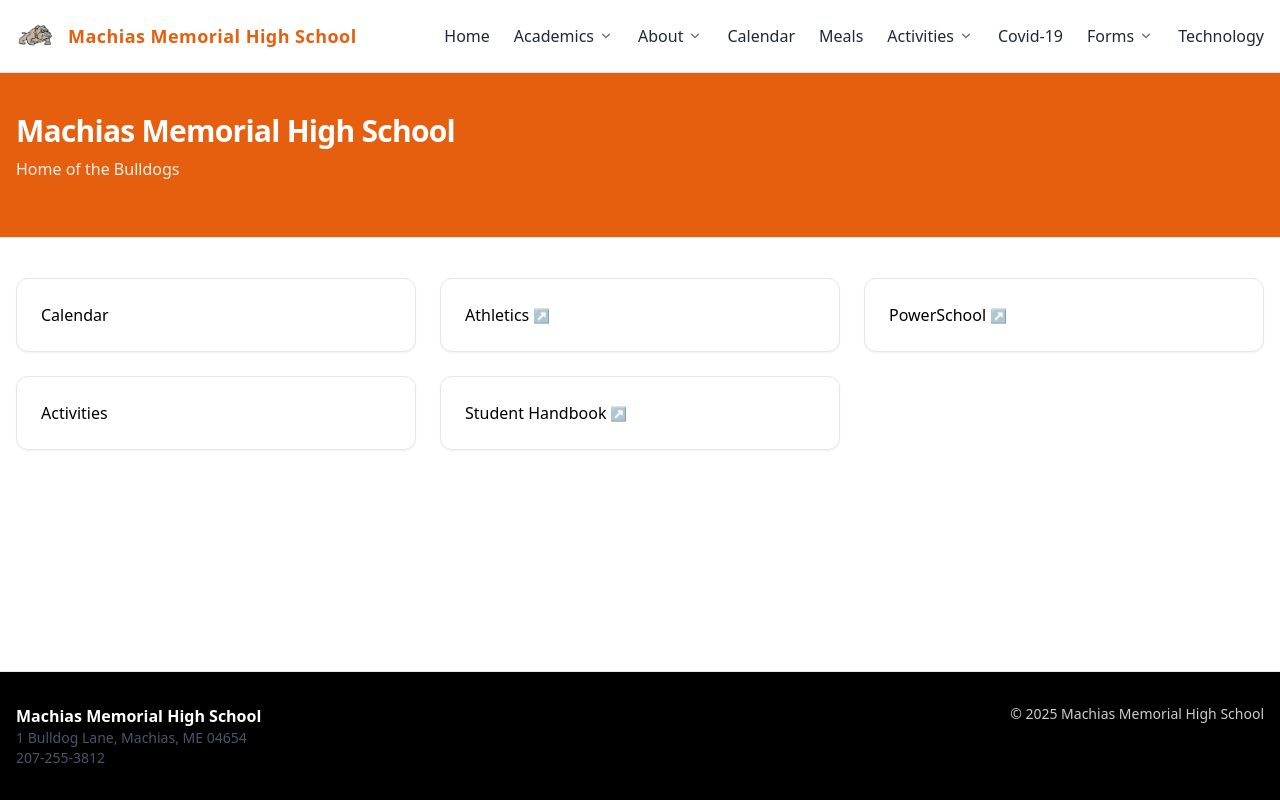
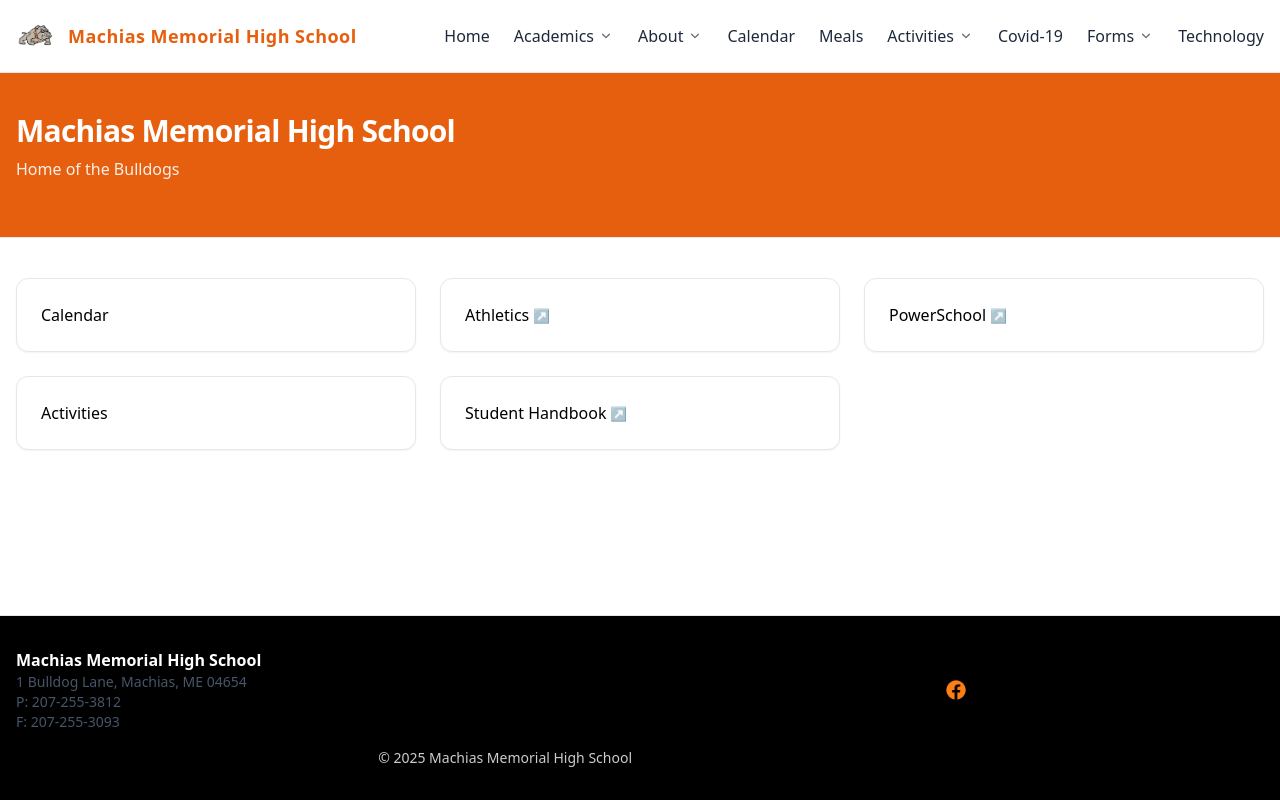
Before and after one commit to jaimie-mmhs/bulldogs, an Astro site: page / in a window 1280 px wide. Shown: the top 800 px of the page. Built offline with nearby package versions, Linux system fonts and the light colour scheme; Astro itself is replaced by a stand-in of ours.

Commit message:
modified footer

```diff
--- a/src/components/Footer.astro
+++ b/src/components/Footer.astro
@@ -6,7 +6,27 @@ import { site } from '~/site.config';
     <div>
       <div class="font-semibold">{site.name}</div>
       <div class="text-sm text-slate-600">{site.addressLines.join(', ')}</div>
-      <div class="text-sm text-slate-600">{site.phone}</div>
+      <div class="text-sm text-slate-600">P: {site.phone}</div>
+      <div class="text-sm text-slate-600">F: {site.fax}</div>
+    </div>
+     {/* Socials */}
+    <div class="flex md:justify-center gap-4">
+      <a
+        href="https://www.facebook.com/The-Official-Machias-Memorial-High-School-201739319918290"
+        target="_blank"
+        rel="noopener noreferrer"
+        aria-label="MMHS on Facebook"
+        class="inline-flex items-center rounded-md p-2 hover:bg-white/10 focus:outline-none focus:ring-2 focus:ring-white/30"
+        data-no-icon
+      >
+        <img
+          src="/assets/facebook-orange.png"
+          alt="Facebook"
+          class="h-6 w-6"
+          loading="lazy"
+        />
+        <span class="sr-only">Facebook</span>
+      </a>
     </div>
     <div class="md:text-right text-sm text-white/80">
       © {new Date().getFullYear()} {site.name}
--- a/src/site.config.ts
+++ b/src/site.config.ts
@@ -3,6 +3,8 @@ export const site = {
   domain: 'mmhsbulldogs.org',
   addressLines: ['1 Bulldog Lane', 'Machias, ME 04654'],
   phone: '207-255-3812',
+  fax: '207-255-3093',
+  facebook: 'https://www.facebook.com/The-Official-Machias-Memorial-High-School-201739319918290',
   email: 'info@mmhsbulldogs.org',
   logo: '/assets/BulldogFull.png',
   url: 'https://test.mmhsbulldogs.org', //<--comment out when site goes live
```
Also changed, not shown: public/assets/facebook-orange.png (added), 1 other file.
